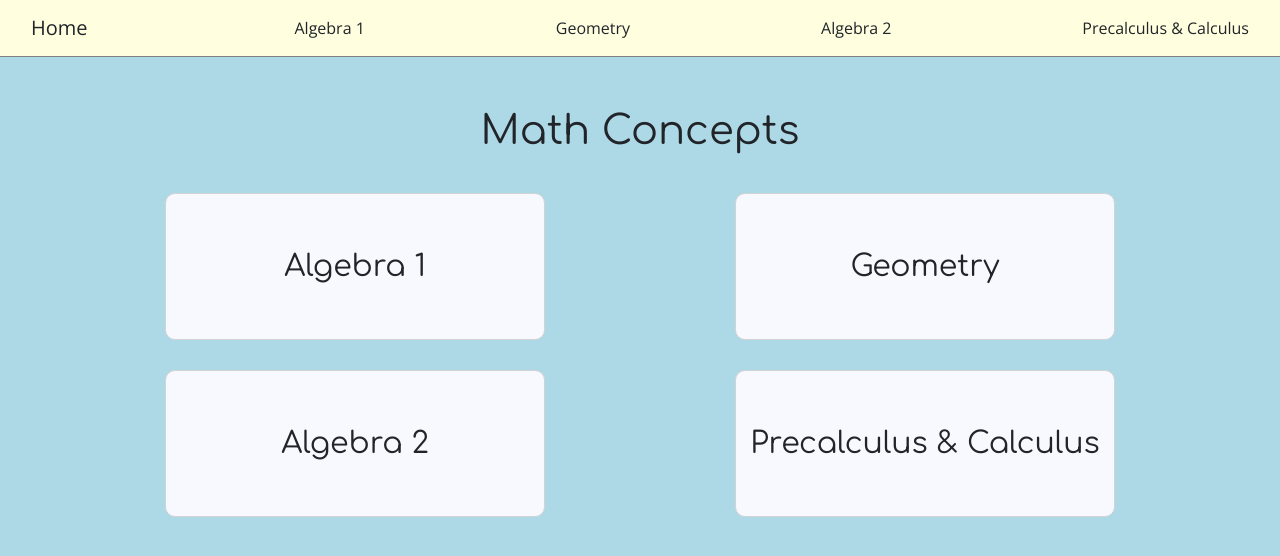
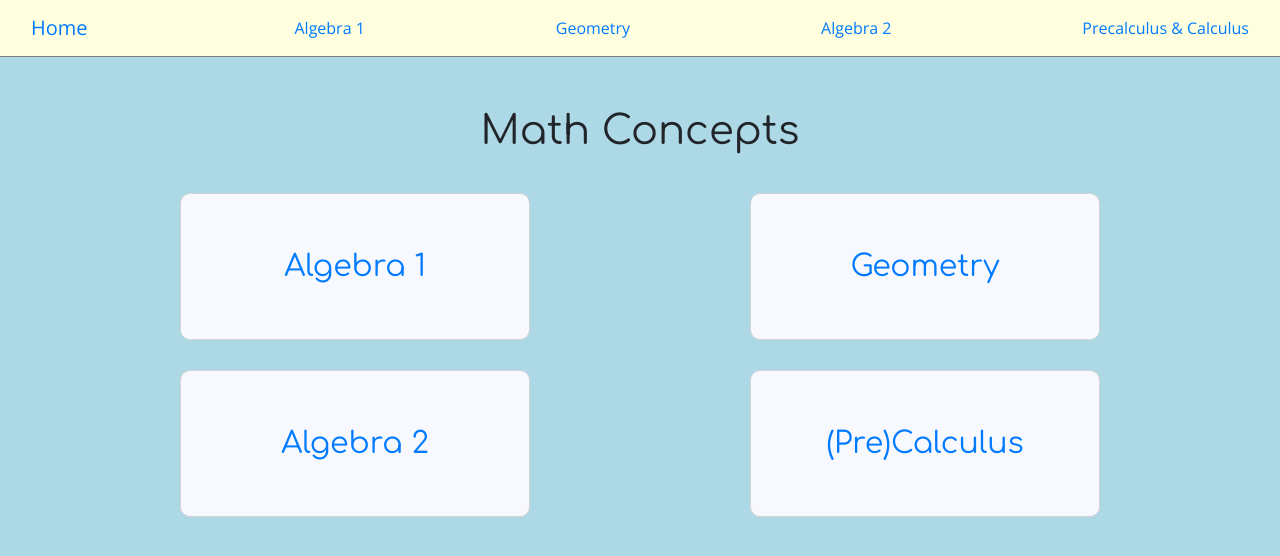
Before and after one commit to merileewheelock/math-concepts-site, a React (Create React App) app: page / in a window 1280 px wide. Shown: the top 556 px of the page. Built offline with nearby package versions, Linux system fonts and the light colour scheme.

Commit message:
added react-router-dom, routes, links. new subject components

```diff
--- a/package.json
+++ b/package.json
@@ -5,6 +5,7 @@
   "dependencies": {
     "react": "^16.2.0",
     "react-dom": "^16.2.0",
+    "react-router-dom": "^4.2.2",
     "react-scripts": "1.1.1"
   },
   "scripts": {
--- a/src/App.js
+++ b/src/App.js
@@ -1,17 +1,29 @@
 import React, { Component } from 'react';
+import { BrowserRouter as Router, Route } from 'react-router-dom';
+
 import Navbar from './containers/Navbar';
 import Subjects from './components/Subjects';
+import Algebra from './containers/Algebra';
+import Geometry from './containers/Geometry';
+import Algebra2 from './containers/Algebra2';
+import Calculus from './containers/Calculus';
 
 class App extends Component {
     render() {
         return (
-            <div className="App">
-                <Navbar />
-                <div className="container">
-                    <h1 className="header-main text-center">Math Concepts</h1>
-                    <Subjects />
+            <Router>
+                <div className="App">
+                    <Navbar />
+                    <div className="container">
+                        <h1 className="header-main text-center">Math Concepts</h1>
+                        <Route exact path="/" component={Subjects} />
+                        <Route exact path="/algebra" component={Algebra} />
+                        <Route exact path="/geometry" component={Geometry} />
+                        <Route exact path="/algebra2" component={Algebra2} />
+                        <Route exact path="/calculus" component={Calculus} />
+                    </div>
                 </div>
-            </div>
+            </Router>
         );
     }
 }
--- a/src/components/Subjects.js
+++ b/src/components/Subjects.js
@@ -1,13 +1,38 @@
 import React, { Component } from 'react';
+import { Link } from "react-router-dom";
 
 class Subject extends Component {
 	render(){
 		return(
 			<div className="row">
-				<div className="subject offset-sm-1 col-sm-4 col-xs-12 text-center">Algebra 1</div>
-				<div className="subject offset-sm-2 col-sm-4 col-xs-12 text-center">Geometry</div>
-				<div className="subject offset-sm-1 col-sm-4 col-xs-12 text-center">Algebra 2</div>
-				<div className="subject offset-sm-2 col-sm-4 col-xs-12 text-center">Precalculus & Calculus</div>
+				<div className="col-md-4 offset-md-1 col-sm-10 offset-sm-1">
+					<Link to="/algebra">
+						<div className="subject text-center">
+							Algebra 1
+						</div>
+					</Link>
+				</div>
+				<div className="col-md-4 offset-md-2 col-sm-10 offset-sm-1">
+					<Link to="/geometry">
+						<div className="subject text-center">
+							Geometry
+						</div>
+					</Link>
+				</div>
+				<div className="col-md-4 offset-md-1 col-sm-10 offset-sm-1">
+					<Link to="/algebra2">
+						<div className="subject text-center">
+							Algebra 2
+						</div>
+					</Link>
+				</div>
+				<div className="col-md-4 offset-md-2 col-sm-10 offset-sm-1">
+					<Link to="/calculus">
+						<div className="subject text-center">
+							(Pre)Calculus
+						</div>
+					</Link>
+				</div>
 			</div>
 		)
 	}
--- /dev/null
+++ b/src/containers/Algebra.js
@@ -0,0 +1,13 @@
+import React, { Component } from 'react';
+
+class Algebra extends Component{
+	render(){
+		return(
+			<div>
+				<h2>Algebra</h2>
+			</div>
+		)
+	}
+}
+
+export default Algebra;
--- /dev/null
+++ b/src/containers/Algebra2.js
@@ -0,0 +1,13 @@
+import React, { Component } from 'react';
+
+class Algebra2 extends Component{
+	render(){
+		return(
+			<div>
+				<h2>Algebra 2</h2>
+			</div>
+		)
+	}
+}
+
+export default Algebra2;
--- /dev/null
+++ b/src/containers/Calculus.js
@@ -0,0 +1,13 @@
+import React, { Component } from 'react';
+
+class Calculus extends Component{
+	render(){
+		return(
+			<div>
+				<h2>Precalculus & Calculus</h2>
+			</div>
+		)
+	}
+}
+
+export default Calculus;
--- /dev/null
+++ b/src/containers/Geometry.js
@@ -0,0 +1,13 @@
+import React, { Component } from 'react';
+
+class Geometry extends Component{
+	render(){
+		return(
+			<div>
+				<h2>Geometry</h2>
+			</div>
+		)
+	}
+}
+
+export default Geometry;
--- a/src/containers/Navbar.js
+++ b/src/containers/Navbar.js
@@ -1,4 +1,5 @@
 import React, { Component } from 'react';
+import { Link } from "react-router-dom";
 
 class Navbar extends Component{
 	render(){
@@ -6,12 +7,12 @@ class Navbar extends Component{
 			<nav className="navbar navbar-default">
 				<div className="container-fluid">
 					<div className="navbar-header">
-						<div className="navbar-brand">Home</div>
+						<div className="navbar-brand"><Link to="/">Home</Link></div>
 					</div>
-					<div className="nav-subject">Algebra 1</div>
-					<div className="nav-subject">Geometry</div>
-					<div className="nav-subject">Algebra 2</div>
-					<div className="nav-subject">Precalculus & Calculus</div>
+					<div className="nav-subject"><Link to="/algebra">Algebra 1</Link></div>
+					<div className="nav-subject"><Link to="/geometry">Geometry</Link></div>
+					<div className="nav-subject"><Link to="/algebra2">Algebra 2</Link></div>
+					<div className="nav-subject"><Link to="/calculus">Precalculus & Calculus</Link></div>
 				</div>
 			</nav>
 		)
```
